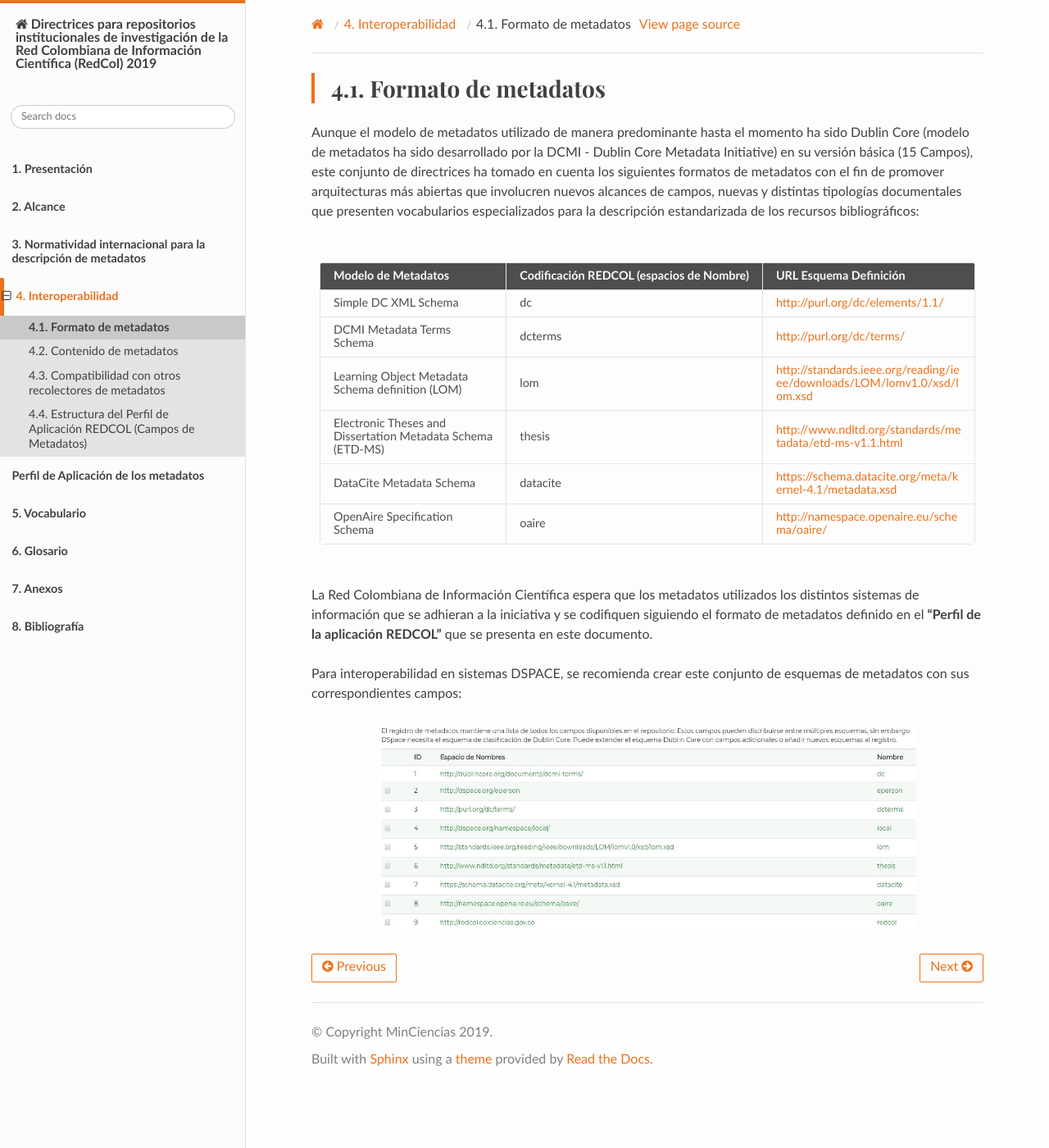
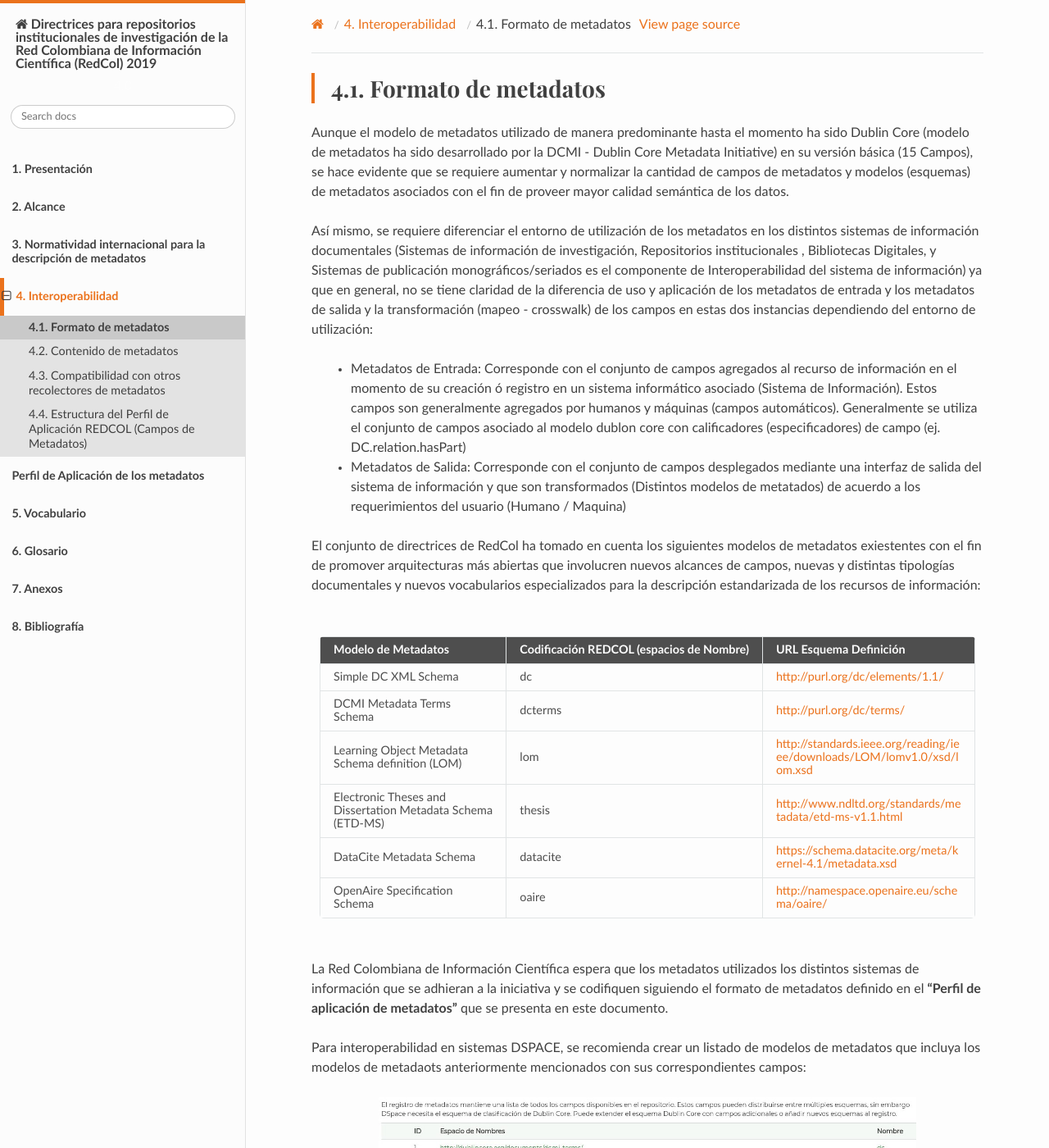
Before and after one commit to rcic/openaire4, a Sphinx documentation site: the page built from docs/formatoMeta.rst, in a window 1280 px wide and 1400 px high. Shown: the whole window at 82% size. Built offline with Sphinx 7.4.7 and the Read the Docs theme 2.0.0, drawn with Linux system fonts in a browser that asks for light colours; some web fonts are replaced; a script that is not in the unit is left out.

Commit message:
Update formatoMeta.rst

```diff
--- a/docs/formatoMeta.rst
+++ b/docs/formatoMeta.rst
@@ -3,8 +3,17 @@
 Formato de metadatos
 ====================
 
-Aunque el modelo de metadatos utilizado de manera predominante hasta el momento ha sido Dublin Core  (modelo de metadatos ha sido desarrollado por la DCMI - Dublin Core Metadata Initiative) en su versión básica (15 Campos), este conjunto de directrices ha tomado en cuenta los siguientes formatos de metadatos con el fin de promover arquitecturas más abiertas que involucren nuevos alcances de campos, nuevas y distintas tipologías documentales que presenten vocabularios especializados para la descripción estandarizada de los recursos bibliográficos:
+Aunque el modelo de metadatos utilizado de manera predominante hasta el momento ha sido Dublin Core (modelo de metadatos ha sido desarrollado por la DCMI - Dublin Core Metadata Initiative) en su versión básica (15 Campos), se hace evidente que se requiere aumentar y normalizar la cantidad de campos de metadatos y modelos (esquemas) de metadatos asociados con el fin de proveer mayor calidad semántica de los datos.
 
+Así mismo, se requiere diferenciar el entorno de utilización de los metadatos en los distintos sistemas de información documentales (Sistemas de información de investigación, Repositorios institucionales , Bibliotecas Digitales, y Sistemas de publicación monográficos/seriados es el componente de Interoperabilidad del sistema de información) ya que en general, no se tiene claridad de la diferencia de uso y aplicación de los metadatos de entrada y los metadatos de salida y la transformación (mapeo - crosswalk) de los campos en estas dos instancias dependiendo del entorno de utilización:
+
+ * Metadatos de Entrada: Corresponde con el conjunto de campos agregados al recurso de información en el momento de su creación ó registro en un sistema informático asociado (Sistema de Información). Estos campos son generalmente agregados por humanos y máquinas (campos automáticos). Generalmente se utiliza el conjunto de campos asociado al modelo dublon core con calificadores (especificadores) de campo (ej. DC.relation.hasPart)
+
+ * Metadatos de Salida: Corresponde con el conjunto de campos desplegados mediante  una interfaz de salida del sistema de información y que son transformados  (Distintos modelos de metatados) de acuerdo a los requerimientos del usuario (Humano / Maquina)
+
+El conjunto de directrices de RedCol ha tomado en cuenta los siguientes modelos de metadatos exiestentes con el fin de promover arquitecturas más abiertas que involucren nuevos alcances de campos, nuevas y distintas tipologías documentales y nuevos vocabularios especializados para la descripción estandarizada de los recursos de información:
+
+.. tabularcolumns:: |\Y{0.4}|\Y{0.2}|\Y{0.4}|
 +-------------------------------------------------------------+------------------------------------------+--------------------------------------------------------------------------+
 | Modelo de Metadatos                                         | Codificación REDCOL (espacios de Nombre) | URL Esquema Definición                                                   |
 +=============================================================+==========================================+==========================================================================+
@@ -22,9 +31,10 @@ Aunque el modelo de metadatos utilizado de manera predominante hasta el momento
 +-------------------------------------------------------------+------------------------------------------+--------------------------------------------------------------------------+
 
 
-La Red Colombiana de Información Científica espera que los metadatos utilizados los distintos sistemas de información que se adhieran a la iniciativa y se codifiquen siguiendo el formato de metadatos definido en el **“Perfil de la aplicación REDCOL”** que se presenta en este documento.
+La Red Colombiana de Información Científica espera que los metadatos utilizados los distintos sistemas de información que se adhieran a la iniciativa y se codifiquen siguiendo el formato de metadatos definido en el **“Perfil de aplicación de metadatos”** que se presenta en este documento.
 
-Para interoperabilidad en sistemas DSPACE, se recomienda crear este conjunto de esquemas de metadatos con sus correspondientes campos:
+
+Para interoperabilidad en sistemas DSPACE, se recomienda crear un listado de modelos de metadatos que incluya los modelos de metadaots anteriormente mencionados con sus correspondientes campos:
 
 .. image:: _static/41formatoMet.jpg
    :scale: 80%
```
